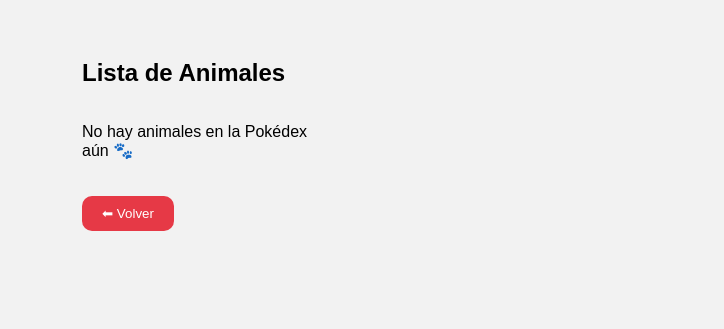
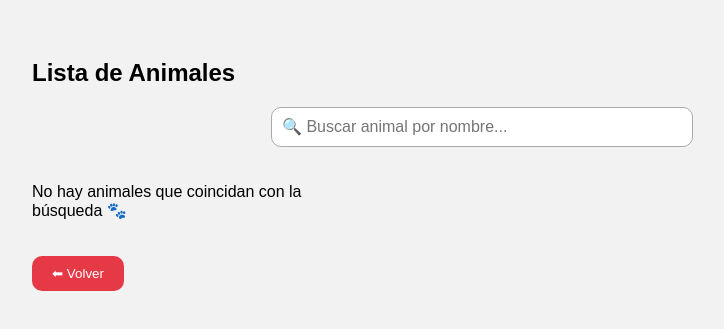
Before and after one commit to Creepke/OceanDex, a plain HTML site: page index.html in a window 1280 px wide. Both pictures are taken after a click on the button "📖 Ver Pokédex". Shown: the part 101-430 px from the top of the page, without its empty margins (158-882 px from the left). Drawn offline with Linux system fonts and the light colour scheme.

Commit message:
Add files via upload

```diff
--- a/index.html
+++ b/index.html
@@ -20,7 +20,7 @@
     .ventana {
       display: none;
       padding: 20px;
-      max-width: 800px;
+      max-width: 900px;
       margin: auto;
     }
 
@@ -114,7 +114,21 @@
       background: #a4161a;
     }
 
-    /* Estilos para el modal */
+    /* Estilos para el buscador */
+    .buscador {
+      margin: 10px 0 20px;
+      text-align: center;
+    }
+    .buscador input {
+      width: 80%;
+      max-width: 400px;
+      padding: 10px;
+      border-radius: 10px;
+      border: 1px solid #aaa;
+      font-size: 16px;
+    }
+
+    /* Modal */
     .modal {
       display: none;
       position: fixed;
@@ -176,7 +190,7 @@
         <option value="Alto">Alto</option>
         <option value="Crítico">Crítico</option>
       </select>
-      <input type="text" id="imagen" placeholder="URL de la imagen">
+      <input type="file" id="imagen" accept="image/*">
       <button onclick="guardarAnimal()">Guardar en Pokédex</button>
     </div>
     <button class="volver" onclick="cambiarVentana('menu')">⬅ Volver</button>
@@ -185,6 +199,9 @@
   <!-- Ventana Ver Pokédex -->
   <div class="ventana" id="verPokedex">
     <h2>Lista de Animales</h2>
+    <div class="buscador">
+      <input type="text" id="buscador" placeholder="🔍 Buscar animal por nombre..." oninput="mostrarPokedex()">
+    </div>
     <div class="pokedex" id="pokedex"></div>
     <button class="volver" onclick="cambiarVentana('menu')">⬅ Volver</button>
   </div>
@@ -219,14 +236,18 @@
       const descripcion = document.getElementById("descripcion").value;
       const zona = document.getElementById("zona").value;
       const peligro = document.getElementById("peligro").value;
-      const imagen = document.getElementById("imagen").value;
+      const archivo = document.getElementById("imagen").files[0];
 
-      if (nombre.trim() === "" || descripcion.trim() === "" || zona.trim() === "" || imagen.trim() === "") {
+      if (!nombre.trim() || !descripcion.trim() || !zona.trim() || !archivo) {
         alert("Por favor completa todos los campos");
         return;
       }
 
-      const animal = { nombre, descripcion, zona, peligro, imagen };
+      const lector = new FileReader();
+      lector.onload = function(e) {
+        const imagenBase64 = e.target.result;
+
+        const animal = { nombre, descripcion, zona, peligro, imagen: imagenBase64 };
 
         let animales = JSON.parse(localStorage.getItem("animales")) || [];
         animales.push(animal);
@@ -238,27 +259,33 @@
         document.getElementById("descripcion").value = "";
         document.getElementById("zona").value = "";
         document.getElementById("imagen").value = "";
+      };
+
+      lector.readAsDataURL(archivo); // Convierte la imagen a Base64
     }
 
     function mostrarPokedex() {
       const contenedor = document.getElementById("pokedex");
+      const filtro = document.getElementById("buscador").value.toLowerCase();
       contenedor.innerHTML = "";
 
       let animales = JSON.parse(localStorage.getItem("animales")) || [];
 
-      if (animales.length === 0) {
-        contenedor.innerHTML = "<p>No hay animales en la Pokédex aún 🐾</p>";
+      let animalesFiltrados = animales.filter(a => a.nombre.toLowerCase().includes(filtro));
+
+      if (animalesFiltrados.length === 0) {
+        contenedor.innerHTML = "<p>No hay animales que coincidan con la búsqueda 🐾</p>";
         return;
       }
 
-      animales.forEach((a, index) => {
+      animalesFiltrados.forEach((a, index) => {
         const card = document.createElement("div");
         card.classList.add("card");
         card.innerHTML = `
           <img src="${a.imagen}" alt="${a.nombre}">
           <h3>${a.nombre}</h3>
         `;
-        card.onclick = () => abrirModal(index);
+        card.onclick = () => abrirModal(animales.indexOf(a));
         contenedor.appendChild(card);
       });
     }
```
Lines whose indentation alone changed are shown as unchanged.
